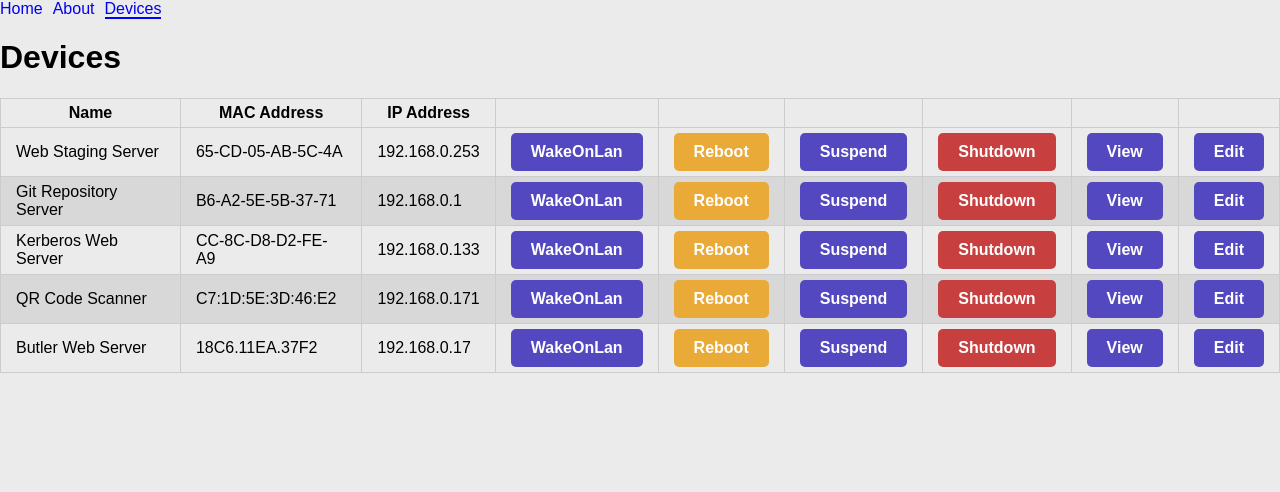
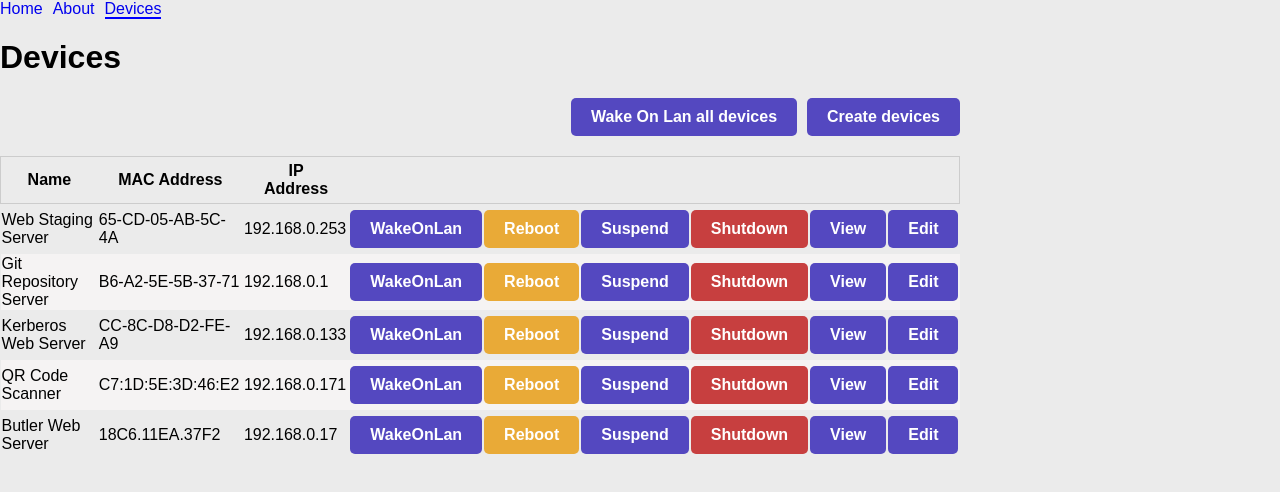
Before and after one commit to teamadaptdevlearnings/moises-spa, a React (Create React App) app: page /devices in a window 1280 px wide. Shown: the top 492 px of the page. Built offline with nearby package versions, Linux system fonts and the light colour scheme; the HTML template or start-up script is replaced by a standard one.

Commit message:
CHORE: add Wake ON Lan all devices and Create Devices buttons

```diff
--- a/src/pages/Devices.js
+++ b/src/pages/Devices.js
@@ -24,6 +24,10 @@
     return(
         <div>
             <h1>Devices</h1>
+            <div className='container'>
+                <button className='purple'>Wake On Lan all devices</button>
+                <button className='purple'>Create devices</button>
+            </div>
             <table class="table table-striped">
                 <thead>
                     <tr>
--- a/src/styles/main.css
+++ b/src/styles/main.css
@@ -28,12 +28,28 @@
 .users td {
     padding: 5px;
 }
-.users td, .users th, .table td, .table th {
+.users td, .users th, .table th {
     border: 1px solid #ccc;
     padding: 5px 15px;
 }
+.table th {
+    border: none;
+    border-bottom: 1px solid #ccc;
+    border-top: 1px solid #ccc;
+}
+.table th:first-child {
+    border-left: 1px solid #ccc;
+}
+.table th:last-child {
+    border-right: 1px solid #ccc;
+}
 .table tr:nth-child(even) {
-    background-color: #d8d8d8;
+    background-color: #f5f3f3;
+}
+.table td button {
+    display: block;
+    margin: auto;
+    margin: 5px 0;
 }
 button {
     border: none;
@@ -53,3 +69,16 @@
 .red {
     background: rgb(199, 63, 63);
 }
+.table, .container {
+    width: 75%;
+}
+.container {
+    display: flex;
+    justify-content: flex-end;
+}
+.container button {
+    margin-bottom: 20px;
+}
+.container button:last-child {
+    margin-left: 10px;
+}
```
